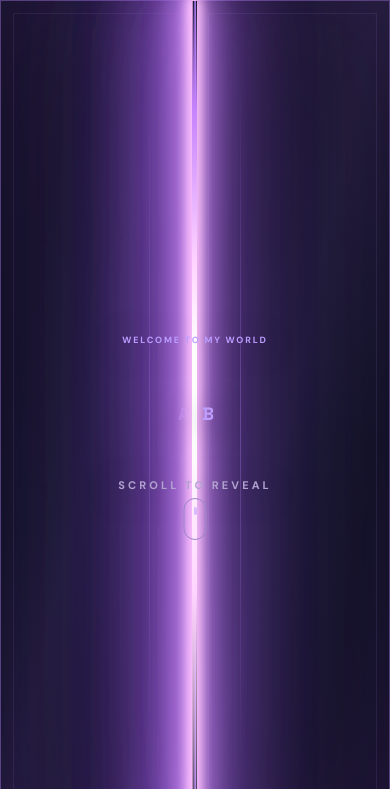
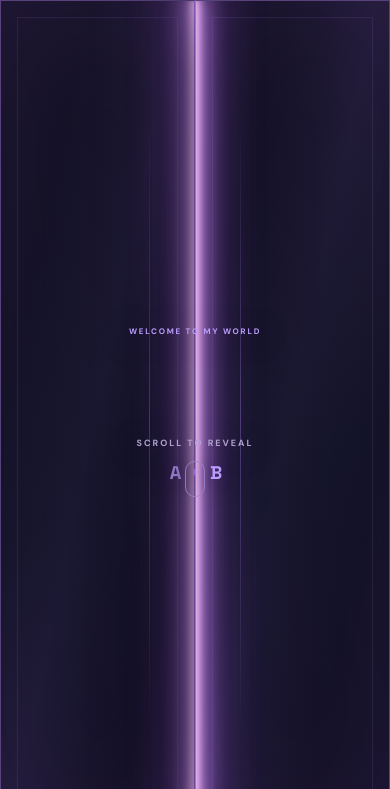
Before and after one commit to ABDRRAHIM404/my-portfolio, a plain HTML site: page index.html in a window 390 px wide. Shown: the top 789 px of the page. Drawn offline with Linux system fonts and the light colour scheme.

Commit message:
fix the curtain on mobile

```diff
--- a/css/style.css
+++ b/css/style.css
@@ -564,3 +564,43 @@ img{height:auto}
 /* Header scrolls with the page; only the thin reading progress stays fixed. */
 .site-header.header-polished{position:relative;top:auto}
 .header-progress{position:fixed;inset:0 0 auto 0;bottom:auto;height:3px;width:100%;z-index:95;transform:scaleX(var(--header-progress,0));pointer-events:none}
+
+
+/* Mobile curtain fixes */
+@media (max-width: 640px) {
+  .opening-curtain { overflow: hidden; }
+  .curtain-wing { width: 50%; overflow: hidden; }
+  .curtain-wing::after { inset: 16px; }
+  .curtain-line { top: 13%; height: 74%; }
+  .curtain-mark { bottom: 22px; font-size: 10px; letter-spacing: .16em; }
+  .wing-name {
+    top: 56%;
+    font-size: clamp(.92rem, 4.7vw, 1.3rem);
+    line-height: 1.08;
+    max-width: calc(50vw - 22px);
+    text-shadow: 0 4px 22px #070514, 0 0 18px #9865ff44;
+  }
+  .wing-name-left { right: 14px; text-align: right; }
+  .wing-name-right { left: 14px; text-align: left; }
+  .wing-name .curtain-name-group { max-width: 100%; }
+  .curtain-edge-glow {
+    width: 4px;
+    box-shadow: 0 0 8px 3px #c99cff, 0 0 22px 9px #a673ffb6, 0 0 48px 18px #8e50ef66;
+  }
+  .curtain-center .curtain-overline {
+    top: calc(46% - 62px);
+    padding: 0 18px;
+    font-size: 8px;
+    letter-spacing: .22em;
+  }
+  .curtain-center p {
+    top: calc(46% + 48px);
+    padding: 0 18px;
+    font-size: 9px;
+    letter-spacing: .22em;
+  }
+  .curtain-center .curtain-mouse {
+    top: calc(46% + 70px);
+    transform: translateX(-50%) scale(.86);
+  }
+}
--- a/js/curtain.js
+++ b/js/curtain.js
@@ -28,19 +28,22 @@
   let opened = false;
   let touchY = null;
   let returning = false;
-  const travel = () => Math.max(1000, window.innerHeight * 1.65);
+  const isMobile = () => window.matchMedia('(max-width: 640px)').matches;
+  const travel = () => Math.max(isMobile() ? 1350 : 1000, window.innerHeight * (isMobile() ? 2.55 : 1.65));
   const clamp = n => Math.min(1, Math.max(0, n));
 
   function paint(progress) {
     // Ease the panels: no movement or scaling of the actual website.
     // Three distinct phases: reveal initials -> hold full name -> open doors.
     // Keeping the name fully expanded before movement avoids chopped-up words.
-    const opening = clamp((progress - 0.57) / 0.43);
+    const openingStart = isMobile() ? 0.68 : 0.57;
+    const opening = clamp((progress - openingStart) / (1 - openingStart));
     const eased = opening * opening * (3 - 2 * opening);
     left.style.transform = `translate3d(${-105 * eased}%,0,0)`;
     right.style.transform = `translate3d(${105 * eased}%,0,0)`;
     // Unfold each initial into its full name during the first half of the opening.
-    const nameProgress = clamp((progress - 0.045) / 0.24);
+    const nameStart = isMobile() ? 0.065 : 0.045;
+    const nameProgress = clamp((progress - nameStart) / (isMobile() ? 0.28 : 0.24));
     const nameEase = 1 - Math.pow(1 - nameProgress, 3);
     suffixes.forEach((el, i) => {
       el.style.width = `${suffixWidths[i] * nameEase}px`;
@@ -50,7 +53,7 @@
     const nameOpacity = clamp((1 - opening) / 0.28);
     wingNames.forEach(el => { el.style.opacity = String(nameOpacity); });
     // Hide centered helper text BEFORE the doors open, preventing overlap with the website.
-    center.style.opacity = String(1 - clamp((progress - 0.33) / 0.20));
+    center.style.opacity = String(1 - clamp((progress - (isMobile() ? 0.44 : 0.33)) / (isMobile() ? 0.18 : 0.20)));
     // Each bright edge travels with its wing and fades near the end.
     curtain.style.setProperty('--edge-opacity', String(1 - clamp((opening - 0.82) / 0.18)));
     bar.style.transform = `scaleX(${progress})`;
@@ -101,7 +104,7 @@
     if (touchY === null || reduce.matches) return;
     const y = e.touches[0]?.clientY;
     if (y == null) return;
-    const delta = (touchY - y) * 1.4;
+    const delta = (touchY - y) * (isMobile() ? 0.82 : 1.4);
     touchY = y;
     if (opened && window.scrollY <= 1 && delta < 0) { target = 1; displayed = 1; lock(); }
     if (!opened) { e.preventDefault(); step(delta); }
```
Also changed, not shown: 2 other files.
